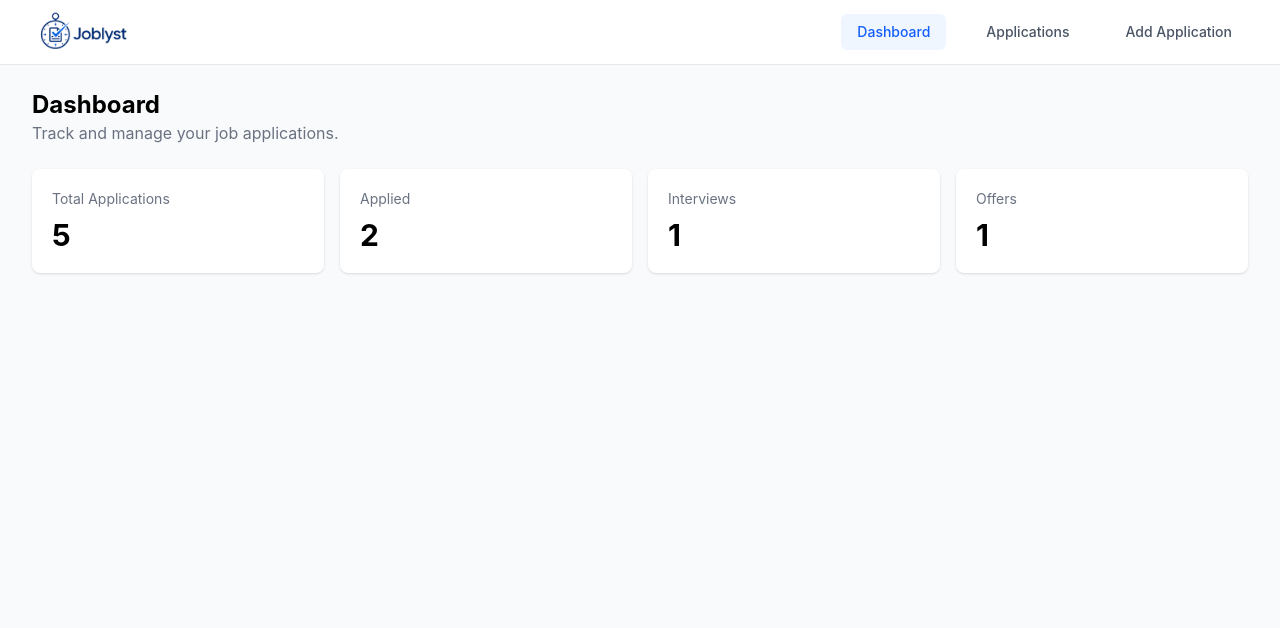
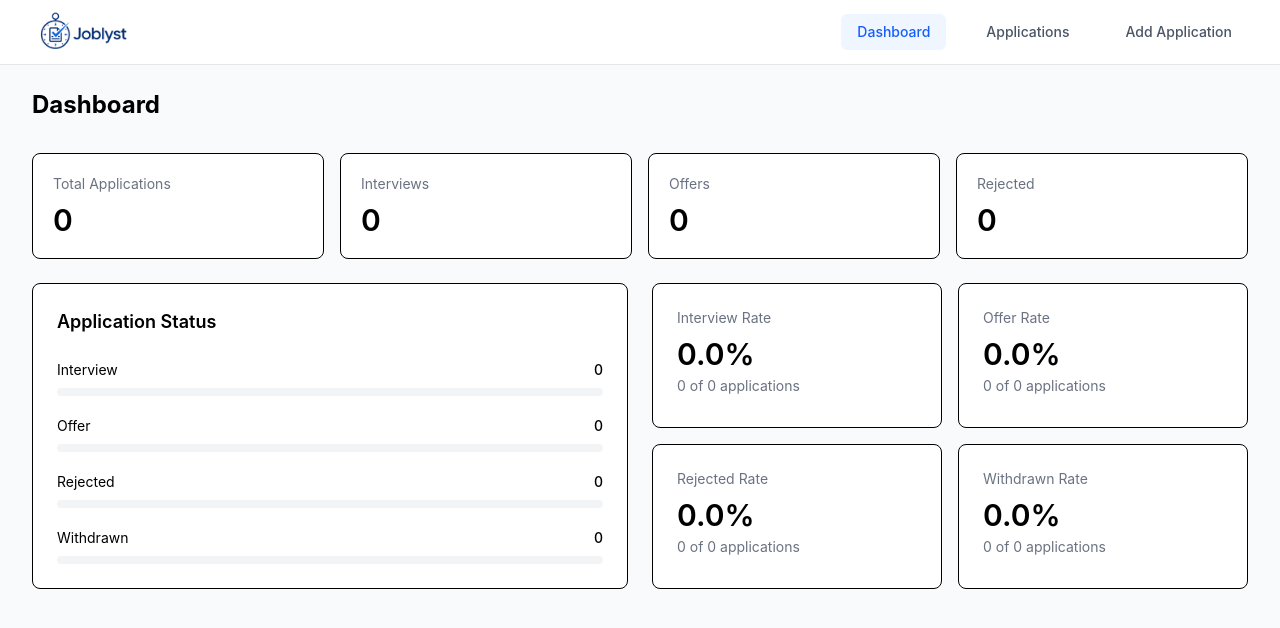
Before and after one commit to pogadoronald-ctrl/Job-Application-Tracker, a React (Vite) app: page / in a window 1280 px wide. Shown: the top 628 px of the page. Built offline with nearby package versions, Linux system fonts and the light colour scheme.

Commit message:
Added dynamic dashboard

```diff
--- /dev/null
+++ b/src/components/dashboard/ApplicationStatus.tsx
@@ -0,0 +1,71 @@
+import { useApplicationsContext } from "../../context/ApplicationsContext";
+
+export default function ApplicationStatus() {
+    const { applications } = useApplicationsContext();
+
+    const totalApplications = applications.length;
+
+    const statuses = [
+        {
+            label: "Interview",
+            count: applications.filter(
+                (application) => application.status === "Interview"
+            ).length,
+        },
+        {
+            label: "Offer",
+            count: applications.filter(
+                (application) => application.status === "Offer"
+            ).length,
+        },
+        {
+            label: "Rejected",
+            count: applications.filter(
+                (application) => application.status === "Rejected"
+            ).length,
+        },
+        {
+            label: "Withdrawn",
+            count: applications.filter(
+                (application) => application.status === "Withdrawn"
+            ).length,
+        },
+    ];
+
+    return (
+        <section className="rounded-lg border bg-white p-6">
+            <h2 className="text-lg font-semibold">
+                Application Status
+            </h2>
+
+            <div className="mt-6 space-y-5">
+                {statuses.map((status) => {
+                    const percentage =
+                        totalApplications > 0
+                            ? (status.count / totalApplications) * 100
+                            : 0;
+
+                    return (
+                        <div key={status.label}>
+                            <div className="mb-2 flex justify-between text-sm">
+                                <span>{status.label}</span>
+                                <span className="font-medium">
+                                    {status.count}
+                                </span>
+                            </div>
+
+                            <div className="h-2 w-full rounded-full bg-gray-100">
+                                <div
+                                    className="h-2 rounded-full bg-blue-600"
+                                    style={{
+                                        width: `${percentage}%`,
+                                    }}
+                                />
+                            </div>
+                        </div>
+                    );
+                })}
+            </div>
+        </section>
+    );
+}
--- /dev/null
+++ b/src/components/dashboard/DashboardStats.tsx
@@ -0,0 +1,44 @@
+import { useApplicationsContext } from "../../context/ApplicationsContext";
+import StatCard from "./StatCard";
+
+export default function DashboardStats() {
+    const { applications } = useApplicationsContext();
+
+    const totalApplications = applications.length;
+
+    const interviews = applications.filter(
+        (application) => application.status === "Interview"
+    ).length;
+
+    const offers = applications.filter(
+        (application) => application.status === "Offer"
+    ).length;
+
+    const rejected = applications.filter(
+        (application) => application.status === "Rejected"
+    ).length;
+
+    return (
+        <div className="grid grid-cols-1 gap-4 sm:grid-cols-2 lg:grid-cols-4">
+        <StatCard
+            title="Total Applications"
+            value={totalApplications}
+        />
+
+        <StatCard
+            title="Interviews"
+            value={interviews}
+        />
+
+        <StatCard
+            title="Offers"
+            value={offers}
+        />
+
+        <StatCard
+            title="Rejected"
+            value={rejected}
+        />
+        </div>
+    );
+}
--- /dev/null
+++ b/src/components/dashboard/RateMetrics.tsx
@@ -0,0 +1,103 @@
+import { useApplicationsContext } from "../../context/ApplicationsContext";
+
+export default function RateMetrics() {
+    const { applications } = useApplicationsContext();
+
+    const totalApplications = applications.length;
+
+    const interviews = applications.filter(
+        (application) => application.status === "Interview"
+    ).length;
+
+    const offers = applications.filter(
+        (application) => application.status === "Offer"
+    ).length;
+
+    const rejected = applications.filter(
+        (application) => application.status === "Rejected"
+    ).length
+
+    const withdrawn = applications.filter(
+        (application) => application.status === "Withdrawn"
+    ).length
+
+    const interviewRate =
+        totalApplications > 0
+            ? (interviews / totalApplications) * 100
+            : 0;
+
+    const offerRate =
+        totalApplications > 0
+            ? (offers / totalApplications) * 100
+            : 0;
+
+    const rejectedRate =
+        totalApplications > 0
+            ? (rejected / totalApplications) * 100
+            : 0;
+
+    const withdrawnRate =
+        totalApplications > 0
+            ? (withdrawn / totalApplications) * 100
+            : 0;
+
+    return (
+        <section className="grid grid-cols-1 gap-4 sm:grid-cols-2">
+            <div className="rounded-lg border bg-white p-6">
+                <p className="text-sm text-gray-500">
+                    Interview Rate
+                </p>
+
+                <p className="mt-2 text-3xl font-semibold">
+                    {interviewRate.toFixed(1)}%
+                </p>
+
+                <p className="mt-1 text-sm text-gray-500">
+                    {interviews} of {totalApplications} applications
+                </p>
+            </div>
+
+            <div className="rounded-lg border bg-white p-6">
+                <p className="text-sm text-gray-500">
+                    Offer Rate
+                </p>
+
+                <p className="mt-2 text-3xl font-semibold">
+                    {offerRate.toFixed(1)}%
+                </p>
+
+                <p className="mt-1 text-sm text-gray-500">
+                    {offers} of {totalApplications} applications
+                </p>
+            </div>
+
+            <div className="rounded-lg border bg-white p-6">
+                <p className="text-sm text-gray-500">
+                    Rejected Rate
+                </p>
+
+                <p className="mt-2 text-3xl font-semibold">
+                    {rejectedRate.toFixed(1)}%
+                </p>
+
+                <p className="mt-1 text-sm text-gray-500">
+                    {rejected} of {totalApplications} applications
+                </p>
+            </div>
+
+            <div className="rounded-lg border bg-white p-6">
+                <p className="text-sm text-gray-500">
+                    Withdrawn Rate
+                </p>
+
+                <p className="mt-2 text-3xl font-semibold">
+                    {withdrawnRate.toFixed(1)}%
+                </p>
+
+                <p className="mt-1 text-sm text-gray-500">
+                    {withdrawn} of {totalApplications} applications
+                </p>
+            </div>
+        </section>
+    );
+}
--- /dev/null
+++ b/src/components/dashboard/StatCard.tsx
@@ -0,0 +1,19 @@
+interface StatCardProps {
+    title: string;
+    value: number;
+}
+
+export default function StatCard({
+    title,
+    value,
+    }: StatCardProps) {
+    return (
+        <div className="rounded-lg border bg-white p-5">
+        <p className="text-sm text-gray-500">{title}</p>
+
+        <p className="mt-2 text-3xl font-semibold">
+            {value}
+        </p>
+        </div>
+    );
+}
--- a/src/pages/Dashboard.tsx
+++ b/src/pages/Dashboard.tsx
@@ -1,38 +1,21 @@
-import { mockApplications } from "../data/mockApplications";
+import DashboardStats from "../components/dashboard/DashboardStats";
+import ApplicationStatus from "../components/dashboard/ApplicationStatus";
+import RateMetrics from "../components/dashboard/RateMetrics";
 
 export default function Dashboard() {
-    const totalApplications = mockApplications.length;
 
     return (
-        <div className="space-y-6">
-        <div>
+        <>
+        <div className="mb-8">
             <h1 className="text-2xl font-bold">Dashboard</h1>
-            <p className="text-gray-500">
-            Track and manage your job applications.
-            </p>
         </div>
 
-        <div className="grid grid-cols-1 gap-4 sm:grid-cols-2 lg:grid-cols-4">
-            <div className="rounded-lg shadow-sm bg-white p-5">
-            <p className="text-sm text-gray-500">Total Applications</p>
-            <p className="mt-2 text-3xl font-bold">{totalApplications}</p>
-            </div>
+        <DashboardStats  />
 
-            <div className="rounded-lg shadow-sm bg-white p-5">
-            <p className="text-sm text-gray-500">Applied</p>
-            <p className="mt-2 text-3xl font-bold">2</p>
-            </div>
-
-            <div className="rounded-lg shadow-sm bg-white p-5">
-            <p className="text-sm text-gray-500">Interviews</p>
-            <p className="mt-2 text-3xl font-bold">1</p>
-            </div>
-
-            <div className="rounded-lg shadow-sm bg-white p-5">
-            <p className="text-sm text-gray-500">Offers</p>
-            <p className="mt-2 text-3xl font-bold">1</p>
-            </div>
+        <div className="mt-6 grid grid-cols-1 gap-6 lg:grid-cols-2">
+            <ApplicationStatus />
+            <RateMetrics />
         </div>
-        </div>
+        </>
     );
 }
```
